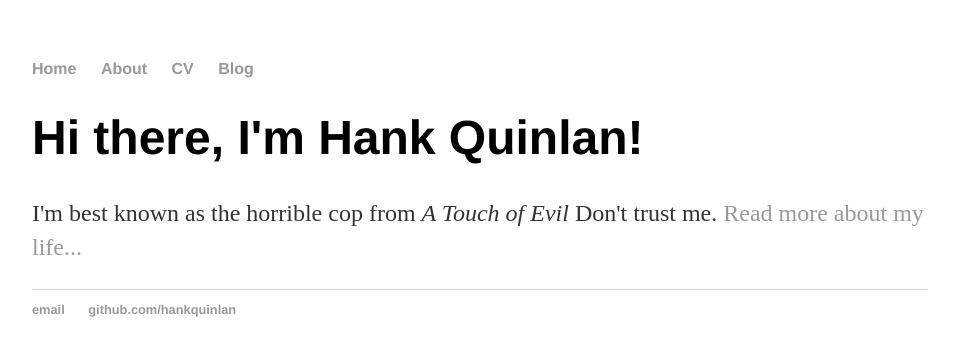
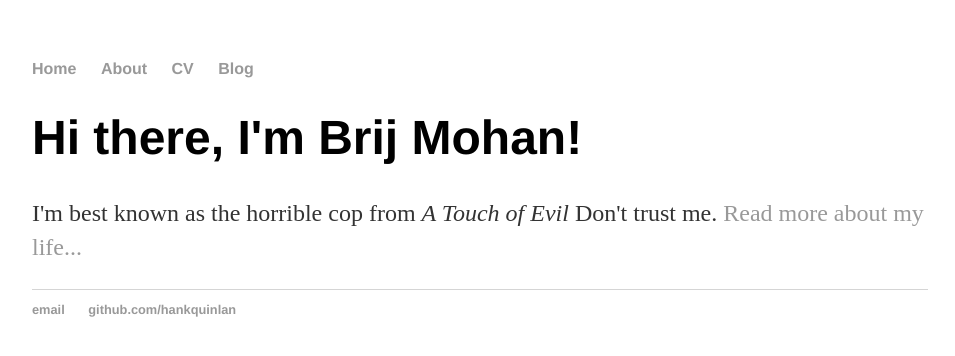
Before and after one commit to lanceculnane/brijmohan.github.io, a Jekyll site: the page built from index.html, in a window 1280 px wide. Shown: the top 356 px of the page, without its empty margins (160-1115 px from the left). Built offline with Jekyll 4.4.1, drawn with Linux system fonts in a browser that asks for light colours.

Commit message:
Update index.html

```diff
--- a/index.html
+++ b/index.html
@@ -1,29 +1,8 @@
-<!DOCTYPE html>
-<html>
-	<head>
-		<title>Brij Mohan Lal Srivastava, Speech, Language & Discourse</title>
-		<link rel="stylesheet" type="text/css" href="/css/main.css">
-	</head>
-	<body>
-		<nav>
-    		<ul>
-        		<li><a href="/">Home</a></li>
-	        	<li><a href="/about">About</a></li>
-        		<li><a href="/cv">CV</a></li>
-        		<li><a href="/blog">Blog</a></li>
-    		</ul>
-		</nav>
-		<div class="container">
-    		<div class="blurb">
-        		<h1>Hi there, I'm Hank Quinlan!</h1>
-				<p>I'm best known as the horrible cop from <em>A Touch of Evil</em> Don't trust me. <a href="/about">Read more about my life...</a></p>
-    		</div><!-- /.blurb -->
-		</div><!-- /.container -->
-		<footer>
-    		<ul>
-        		<li><a href="mailto:contactbrijmohan@gmail.com">email</a></li>
-        		<li><a href="https://github.com/brijmohan">github.com/hankquinlan</a></li>
-			</ul>
-		</footer>
-	</body>
-</html>
+---
+layout: default
+title: Brij Mohan Lal Srivastava, Speech, Language & Discourse
+---
+<div class="blurb">
+	<h1>Hi there, I'm Brij Mohan!</h1>
+	<p>I'm best known as the horrible cop from <em>A Touch of Evil</em> Don't trust me. <a href="/about">Read more about my life...</a></p>
+</div><!-- /.blurb -->
```
